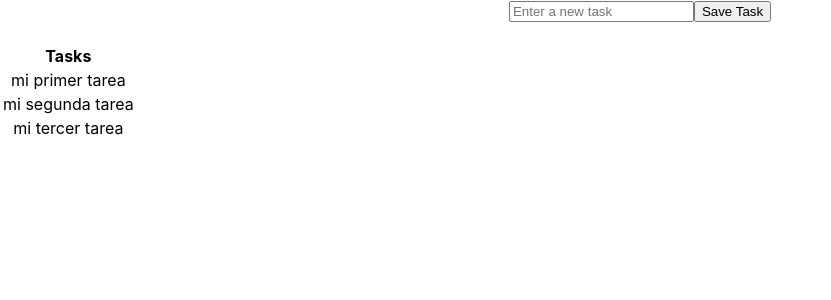
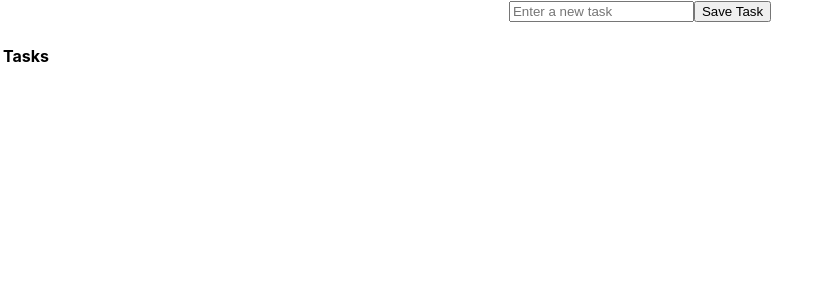
Before and after one commit to diegofernandoalayon/react-taskapp, a React (Vite) app: page / in a window 1280 px wide. Shown: the top 300 px of the page, without its empty margins (0-831 px from the left). Built offline with nearby package versions, Linux system fonts and the light colour scheme.

Commit message:
persistiendo tareas en localStorage usando useEffect

```diff
--- a/src/App.jsx
+++ b/src/App.jsx
@@ -1,14 +1,10 @@
 // React
-import { useState } from 'react'
+import { useState, useEffect } from 'react'
 import './App.css'
 import TaskForm from './components/TaskForm'
 
 function App () {
-  const [taskItems, setTaskItems] = useState([
-    { name: 'mi primer tarea', done: false },
-    { name: 'mi segunda tarea', done: true },
-    { name: 'mi tercer tarea', done: false }
-  ])
+  const [taskItems, setTaskItems] = useState([])
 
   const createNewTask = (taskName) => {
     const val = taskItems.find((task) => task.name === taskName)
@@ -17,6 +13,18 @@ function App () {
       setTaskItems((actualTasks) => [...actualTasks, newTask])
     }
   }
+  useEffect(() => {
+    const data = window.localStorage.getItem('taskItems')
+    if (data) {
+      setTaskItems(JSON.parse(data))
+    }
+  }, [])
+
+  // guardar datos en localStorage
+  useEffect(() => {
+    window.localStorage.setItem('taskItems', JSON.stringify(taskItems))
+  }, [taskItems])
+
   return (
     <div className='App'>
       <TaskForm createNewTask={createNewTask} />
--- a/src/components/TaskForm/index.jsx
+++ b/src/components/TaskForm/index.jsx
@@ -10,7 +10,6 @@ export default function TaskForm ({ createNewTask }) {
   const handleSubmit = (e) => {
     e.preventDefault()
     createNewTask(newTaskName)
-    window.localStorage.setItem('newTaskName', JSON.stringify(newTaskName))
     setNewTaskName('')
   }
   return (
--- a/src/main.jsx
+++ b/src/main.jsx
@@ -4,7 +4,5 @@ import App from './App'
 import './index.css'
 
 ReactDOM.createRoot(document.getElementById('root')).render(
-  <React.StrictMode>
-    <App />
-  </React.StrictMode>
+  <App />
 )
```
